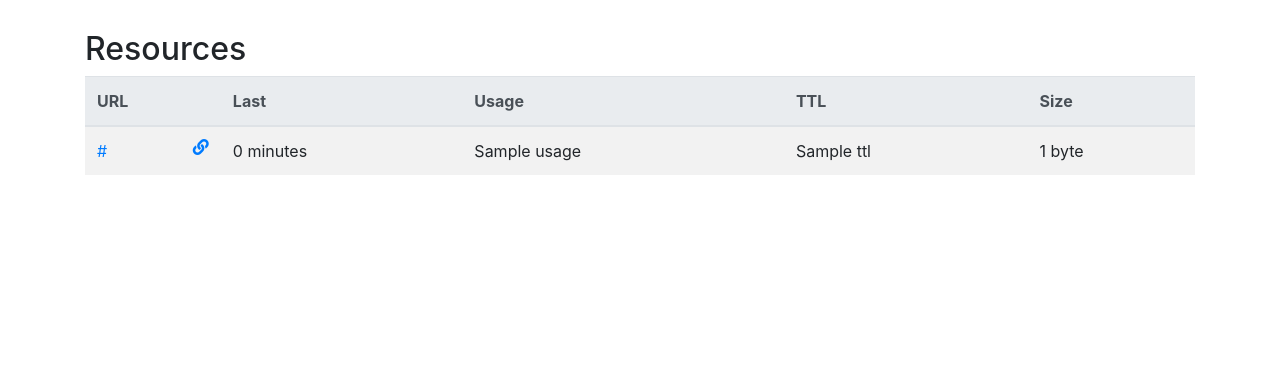
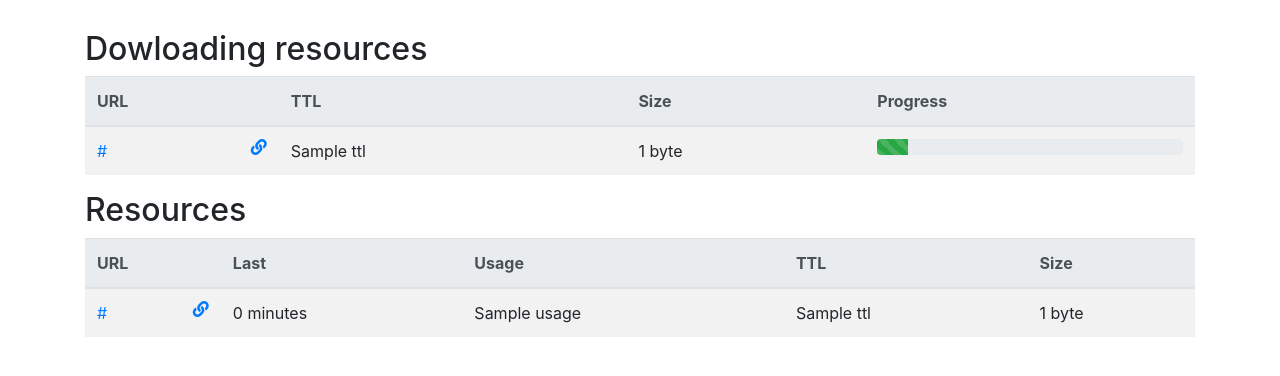
Before and after one commit to ivoire/KissCache, a Django app: template kiss_cache/templates/kiss_cache/resources.html in a window 1280 px wide. Shown: the part 56-432 px from the top of the page. Run offline with Django 3.2, Linux system fonts and the light colour scheme; the template is opened without the code that fills it: most values are stand-ins (such as "Sample title", 1, 10 or a date in 2020); some libraries are stand-ins or nearby versions.

Commit message:
Add a progress bar when downloading resources

```diff
--- a/kiss_cache/templates/kiss_cache/resources.html
+++ b/kiss_cache/templates/kiss_cache/resources.html
@@ -8,6 +8,32 @@
 {% block body %}
 <div class="row">
   <div class="col">
+    <h2>Dowloading resources</h2>
+    <table class="table table-striped">
+      <thead class="thead-light">
+        <tr>
+          <th>URL</th>
+          <th>TTL</th>
+          <th>Size</th>
+          <th>Progress</th>
+        </tr>
+      </thead>
+      <tbody>
+      {% for res in fetching %}
+        <tr>
+          <td title="{{ res.url }}"><a href="{% url 'api.fetch' %}?url={{ res.url|iriencode }}">{{ res.url|truncatechars:80 }}</a> <a href="{{ res.url }}"><i class="fa fa-link float-right"></i></a></td>
+          <td>{{ res.ttl }}</td>
+          <td title="{{ res.content_length }}">{{ res.content_length|filesizeformat }}</td>
+          <td>
+            <div class="progress">
+              <div class="progress-bar progress-bar-striped bg-success" role="progressbar" style="width: {{ res.progress }}%" aria-valuenow="{{ res.progress }}" aria-valuemin="0" aria-valuemax="100"></div>
+            </td>
+          </td>
+        </tr>
+      {% endfor %}
+      </tbody>
+    </table>
+
     <h2>Resources</h2>
     <table class="table table-striped">
       <thead class="thead-light">
@@ -21,7 +47,7 @@
       </thead>
       <tbody>
       {% for res in resources %}
-        <tr {% if res.state == res.STATE_DOWNLOADING %} class="table-warning"{% elif res.state == res.STATE_FAILED %} class="table-danger"{% endif %}>
+        <tr {% if res.state == res.STATE_FAILED %} class="table-danger"{% endif %}>
           <td title="{{ res.url }}"><a href="{% url 'api.fetch' %}?url={{ res.url|iriencode }}">{{ res.url|truncatechars:80 }}</a> <a href="{{ res.url }}"><i class="fa fa-link float-right"></i></a></td>
           <td title="{{ res.last_usage|date:"c" }}">{{ res.last_usage|timesince }}</td>
           <td>{{ res.usage }}</td>
```
Also changed, not shown: kiss_cache/models.py (+10 -3 lines), kiss_cache/views.py (+7 -2 lines).
